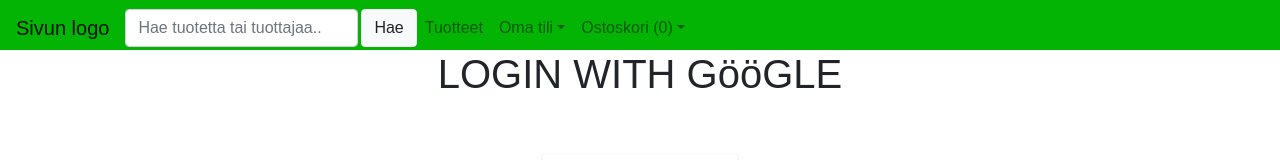
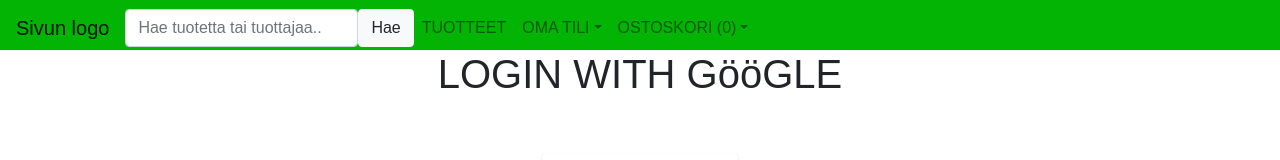
Before and after one commit to jnyste/lahiruoka, a React (Create React App) app in the folder frontend/: page /login in a window 1280 px wide. Shown: the top 160 px of the page. Built offline with nearby package versions, Linux system fonts and the light colour scheme.

Commit message:
Wrapper.js: Add classNames to Nav- elements.

```diff
--- a/frontend/src/Wrapper.js
+++ b/frontend/src/Wrapper.js
@@ -33,21 +33,21 @@ function Wrapper() {
     <Router>
       <div>
         <Navbar className="header" expand="lg">
-        <Navbar.Brand id="logo" style={{float: "left"}} href="/">Sivun logo</Navbar.Brand>
+        <Navbar.Brand className="navLogo" style={{float: "left"}} href="/">Sivun logo</Navbar.Brand>
           <Navbar.Toggle aria-controls="basic-navbar-nav"/>
-          <Navbar.Collapse id="basic-navbar-nav">
-            <Form inline>
+          <Navbar.Collapse className="navCollapse" id="basic-navbar-nav">
+            <Form className="navForm" inline>
               <FormControl type="text" placeholder="Hae tuotetta tai tuottajaa.." className="search" />
-              <Button style={{marginLeft: "3px"}} variant="light">Hae</Button>
+              <Button className="navFormButton" variant="light">Hae</Button>
             </Form>
             <Nav className="navLinks">
-              <Nav.Link href="/tuotteet/">Tuotteet</Nav.Link>
-              <NavDropdown title="Oma tili" id="userDropdown">
-                <NavDropdown.Item href="/login/">Oma tili</NavDropdown.Item>
+              <Nav.Link className="navProducts" href="/tuotteet/">TUOTTEET</Nav.Link>
+              <NavDropdown className="navAccount" title="OMA TILI" id="userDropdown">
+                <NavDropdown.Item href="/login/">OMA TILI</NavDropdown.Item>
                 <NavDropdown.Item>{<Login/>}</NavDropdown.Item>
               </NavDropdown>
-              <NavDropdown title="Ostoskori (0)" id="shoppingcartDropdown">
-                <NavDropdown.Item href="/ostoskori/" >Ostoskori</NavDropdown.Item>
+              <NavDropdown className="navShoppingcart" title="OSTOSKORI (0)" id="shoppingcartDropdown">
+                <NavDropdown.Item href="/ostoskori/" >OSTOSKORI</NavDropdown.Item>
               </NavDropdown>
             </Nav>
           </Navbar.Collapse>
```
